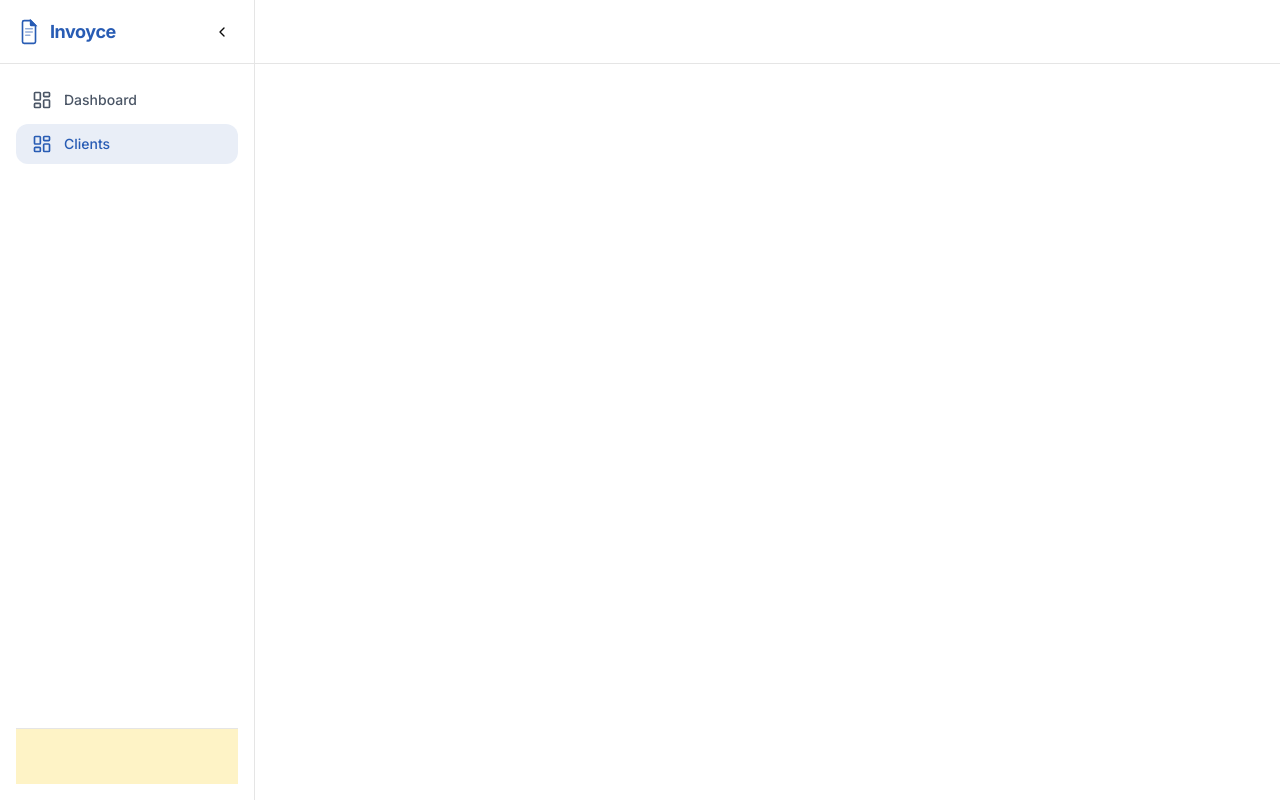
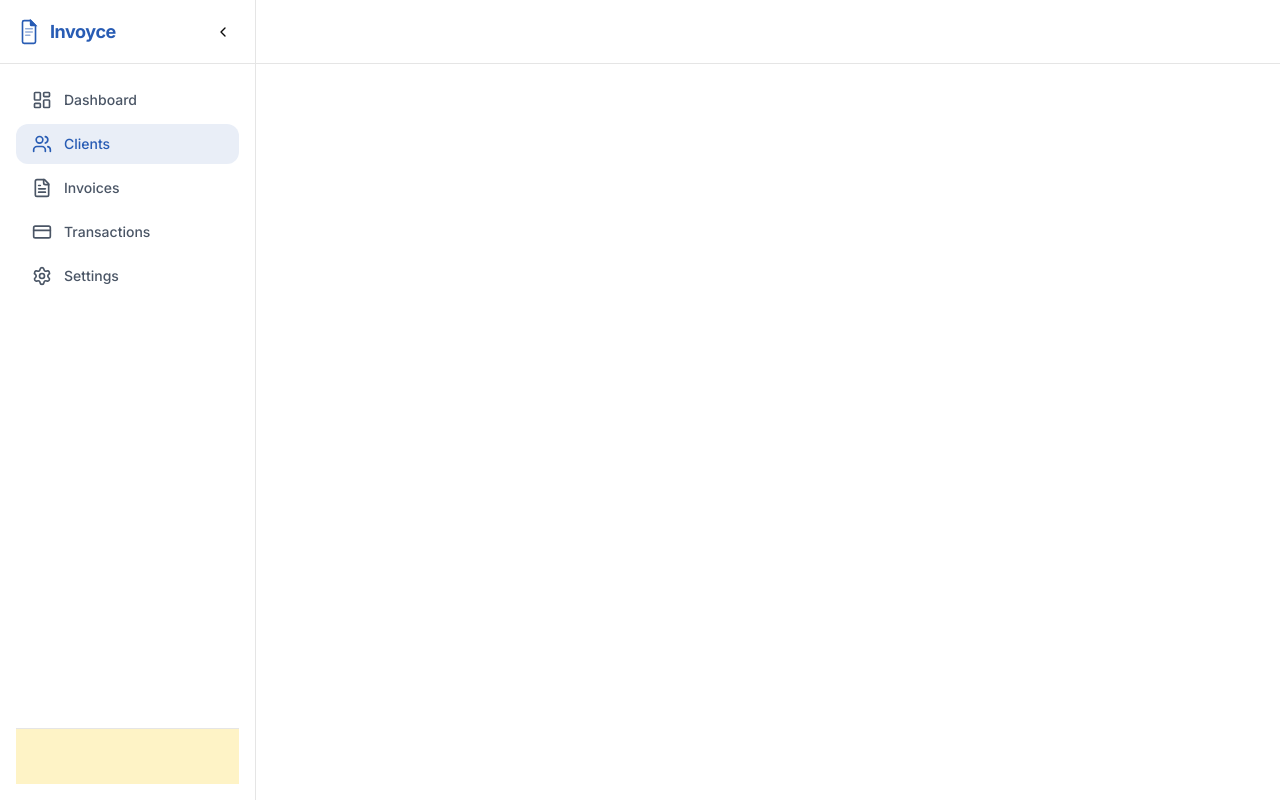
Before and after one commit to Uchenna99/Invoyce.pro-Clone, a React (Vite) app: page /dashboard in a window 1280 px wide. Both pictures are taken after a click on the element "Clients". Built offline with nearby package versions, Linux system fonts and the light colour scheme.

Commit message:
building dashboard sidebar

```diff
--- a/src/Components/Dashboard/SectionSelect.tsx
+++ b/src/Components/Dashboard/SectionSelect.tsx
@@ -4,10 +4,11 @@ import SectionSelectNull from "./SectionSelectNull";
 interface Props {
     name: string;
     currentSection: string;
+    expand: boolean;
     handleClick: ()=>void;
 }
 
-const SectionSelect = ({ name, currentSection, handleClick }:Props) => {
+const SectionSelect = ({ name, currentSection, handleClick, expand }:Props) => {
 
   return (
     <>
@@ -15,10 +16,12 @@ const SectionSelect = ({ name, currentSection, handleClick }:Props) => {
             currentSection === name?
             <SectionSelectActive
                 name={name}
+                expand={expand}
             />
             :
             <SectionSelectNull
                 name={name}
+                expand={expand}
                 handleClick={handleClick}
             />
         }
--- a/src/Components/Dashboard/SectionSelectActive.tsx
+++ b/src/Components/Dashboard/SectionSelectActive.tsx
@@ -1,24 +1,51 @@
-import { LayoutDashboard } from "lucide-react";
+import { CreditCard, FileText, LayoutDashboard, Settings, Users } from "lucide-react";
 
 interface Props {
     name: string;
+    expand: boolean;
 }
 
-const SectionSelectActive = ({ name }:Props) => {
+const SectionSelectActive = ({ name, expand }:Props) => {
 
   return (
     <>
-        <div className="w-full h-10 flex items-center px-4 gap-3 rounded-xl cursor-pointer transition-all duration-300
-            bg-[#285bb41a] hover:bg-[#285bb433]" >
+        <div className={`w-full h-10 flex items-center gap-3 rounded-xl cursor-pointer transition-all duration-300
+            bg-[#285bb41a] hover:bg-[#285bb433] ${expand? 'px-4':'justify-center'}`} >
 
+            {
+                name === 'Dashboard'?
                 <LayoutDashboard
                     size={20}
                     color='#285cb4'
-            />
+                /> :
+                name === 'Clients'?
+                <Users
+                    size={20}
+                    color='#285cb4'
+                /> :
+                name === 'Invoices'?
+                <FileText
+                    size={20}
+                    color='#285cb4'
+                /> :
+                name === 'Transactions'?
+                <CreditCard
+                    size={20}
+                    color='#285cb4'
+                /> :
+                name === 'Settings'?
+                <Settings
+                    size={20}
+                    color='#285cb4'
+                /> : null
+            }
 
+            {
+                expand &&
                 <p className="text-sm font-medium text-[#285cb4]">
                     {name}
                 </p>
+            }
 
         </div>
     </>
--- a/src/Components/Dashboard/SectionSelectNull.tsx
+++ b/src/Components/Dashboard/SectionSelectNull.tsx
@@ -1,28 +1,55 @@
-import { LayoutDashboard } from "lucide-react"
+import { CreditCard, FileText, LayoutDashboard, Settings, Users } from "lucide-react"
 import { useState } from "react";
 
 interface Props {
     name: string;
+    expand: boolean;
     handleClick: ()=>void;
 }
 
-const SectionSelectNull = ({ name, handleClick }:Props) => {
+const SectionSelectNull = ({ name, handleClick, expand }:Props) => {
     const [hovering, setHovering] = useState(false);
 
   return (
     <>
-        <div className={`w-full h-10 flex items-center px-4 gap-3 rounded-xl cursor-pointer transition-all duration-300
-            bg-transparent hover:bg-[#f5f5f5] group`}
+        <div className={`w-full h-10 flex items-center gap-3 rounded-xl cursor-pointer transition-all duration-300
+            bg-transparent hover:bg-[#f5f5f5] group ${expand? 'px-4':'justify-center'}`}
             onClick={handleClick} onMouseEnter={()=>setHovering(true)} onMouseLeave={()=>setHovering(false)}>
 
+            {
+                name === 'Dashboard'?
                 <LayoutDashboard
                     size={20}
                     color={hovering? '#0a0a0a' : '#4a5565'}
-            />
+                /> :
+                name === 'Clients'?
+                <Users
+                    size={20}
+                    color={hovering? '#0a0a0a' : '#4a5565'}
+                /> :
+                name === 'Invoices'?
+                <FileText
+                    size={20}
+                    color={hovering? '#0a0a0a' : '#4a5565'}
+                /> :
+                name === 'Transactions'?
+                <CreditCard
+                    size={20}
+                    color={hovering? '#0a0a0a' : '#4a5565'}
+                /> :
+                name === 'Settings'?
+                <Settings
+                    size={20}
+                    color={hovering? '#0a0a0a' : '#4a5565'}
+                /> : null
+            }
 
+            {
+                expand &&
                 <p className="text-sm font-medium text-[#4a5565] group-hover:text-[#0a0a0a]">
                     {name}
                 </p>
+            }
 
         </div>
     </>
--- a/src/Layout/UserDashboardLayout.tsx
+++ b/src/Layout/UserDashboardLayout.tsx
@@ -7,18 +7,26 @@ import { useState } from "react";
 
 const UserDashboardLayout = () => {
     const [selectedSection, setSelectedSection] = useState('Dashboard');
+    const [expand, setExpand] = useState(true);
+
   return (
     <>
         <div className="w-full h-screen min-h-screen flex flex-row bg-white">
 
-            <div className="w-[255px] h-full border-r border-[#e5e5e5] hidden lg:flex flex-col transition-all duration-300">
+            <div className={`${expand? 'w-[256px]':'w-[72px]'} h-full border-r border-[#e5e5e5] hidden lg:flex flex-col
+                transition-all duration-300`}>
 
-                <div className="w-full h-16 border-b border-[#e5e5e5] flex items-center justify-between px-4">
+                <div className={`w-full h-16 border-b border-[#e5e5e5] flex items-center justify-between
+                    ${expand? 'px-4':'pl-4 pr-1'}`}>
                     <div className="w-fit h-full flex items-center gap-2 cursor-pointer group">
                         <img src={logo} alt="logo" className="w-[26px] group-hover:scale-110 transition-all duration-300" />
-                        <p className="text-lg text-[#285cb4] font-bold tracking-tight">Invoyce</p>
+                        {
+                            expand &&
+                            <p className="text-lg text-[#285cb4] font-bold tracking-tight">Invoyce</p>
+                        }
                     </div>
-                    <div className="w-8 h-8 rounded-lg flex items-center justify-center hover:bg-[#f5f5f5] transition-all duration-300">
+                    <div className="w-8 h-8 rounded-lg flex items-center justify-center hover:bg-[#f5f5f5] transition-all duration-300"
+                        onClick={()=>setExpand(!expand)}>
                         <ChevronLeft size={16} color="#0a0a0a" />
                     </div>
                 </div>
@@ -29,12 +37,32 @@ const UserDashboardLayout = () => {
                         <SectionSelect
                             name="Dashboard"
                             currentSection={selectedSection}
+                            expand={expand}
                             handleClick={()=> setSelectedSection('Dashboard')}
                         />
                         <SectionSelect
                             name="Clients"
                             currentSection={selectedSection}
+                            expand={expand}
                             handleClick={()=> setSelectedSection('Clients')}
+                        />
+                        <SectionSelect
+                            name="Invoices"
+                            currentSection={selectedSection}
+                            expand={expand}
+                            handleClick={()=> setSelectedSection('Invoices')}
+                        />
+                        <SectionSelect
+                            name="Transactions"
+                            currentSection={selectedSection}
+                            expand={expand}
+                            handleClick={()=> setSelectedSection('Transactions')}
+                        />
+                        <SectionSelect
+                            name="Settings"
+                            currentSection={selectedSection}
+                            expand={expand}
+                            handleClick={()=> setSelectedSection('Settings')}
                         />
                     </div>
 
```
Lines whose indentation alone changed are shown as unchanged.
